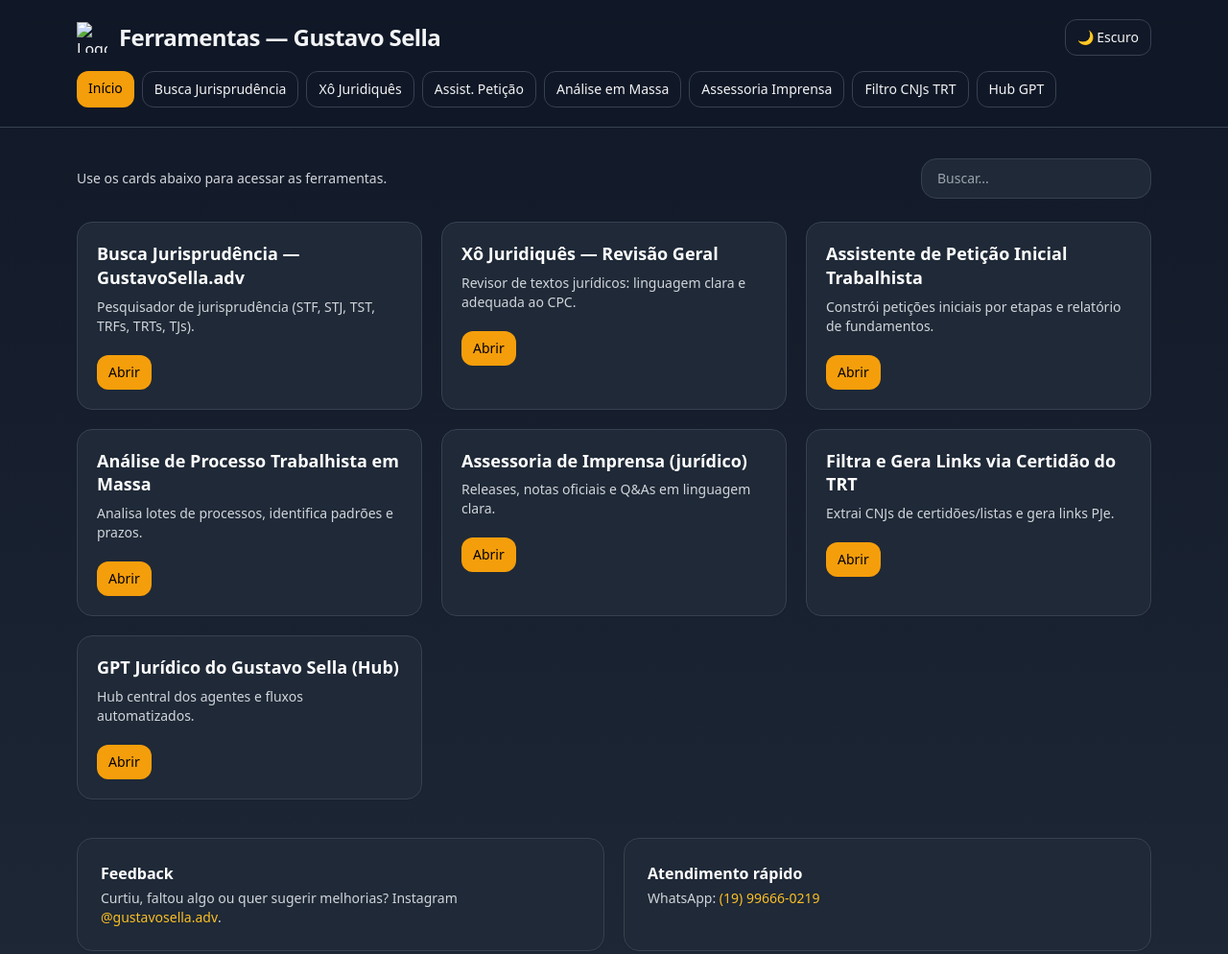
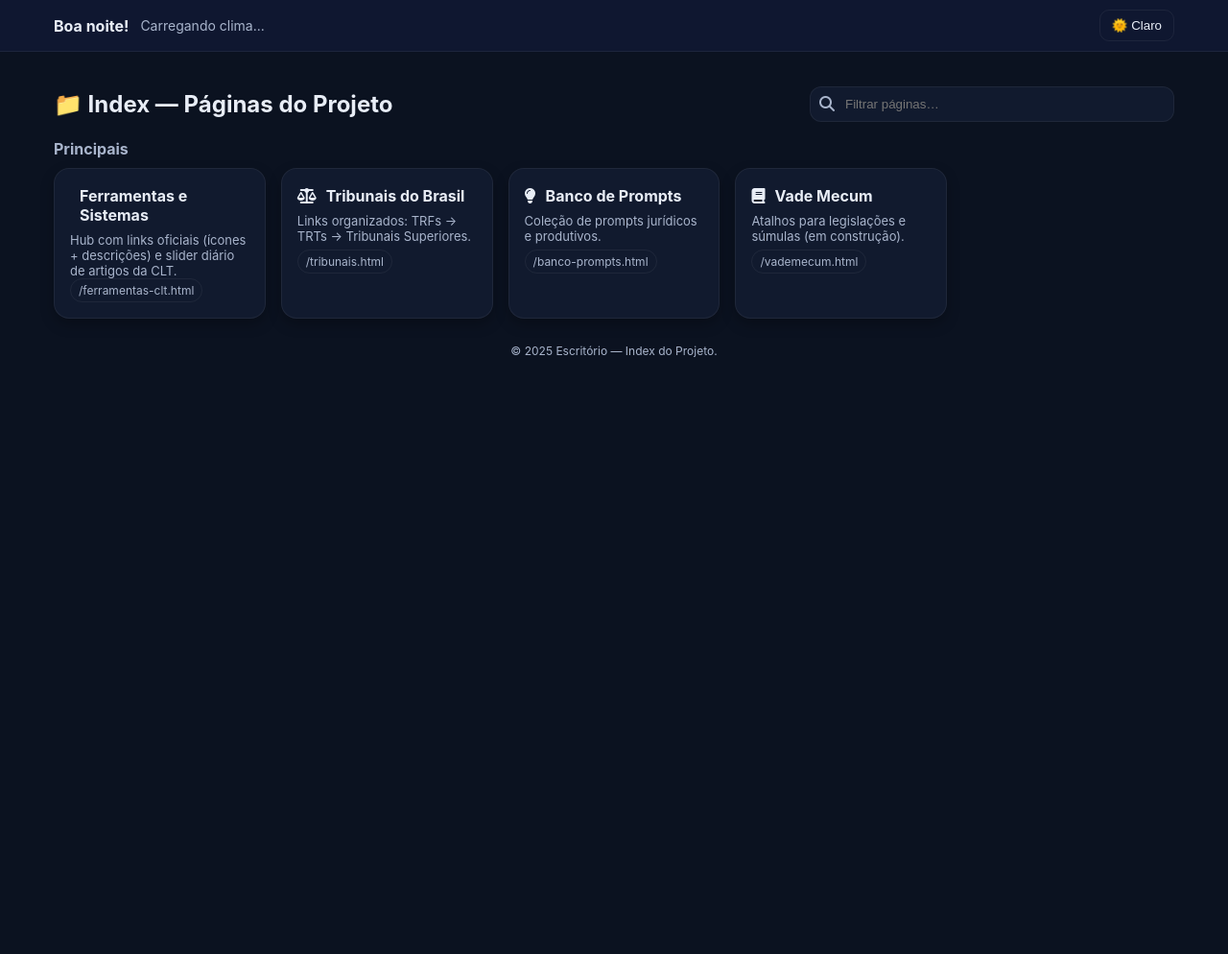
Before and after one commit to gustavosella/interno, a plain HTML site: page index.html in a window 1280 px wide. Shown: the top 994 px of the page at 96% size. After the commit the page ends 800 px from the top, so only its background shows below. Drawn offline with nearby package versions, Linux system fonts and the light colour scheme.

Commit message:
Add files via upload

```diff
--- a/index.html
+++ b/index.html
@@ -1,190 +1,104 @@
 <!DOCTYPE html>
 <html lang="pt-BR">
 <head>
-  <meta charset="utf-8" />
-  <meta name="viewport" content="width=device-width,initial-scale=1" />
-  <title>Início — Gustavo Sella</title>
-  <meta name="description" content="Ferramentas jurídicas do escritório Gustavo Sella." />
-  <script src="https://cdn.tailwindcss.com"></script>
+  <meta charset="UTF-8" />
+  <title>Index — Páginas do Projeto</title>
+  <meta name="viewport" content="width=device-width, initial-scale=1" />
+  <link rel="stylesheet" href="https://cdnjs.cloudflare.com/ajax/libs/font-awesome/6.5.0/css/all.min.css" />
+  <style>
+    :root { --bg:#0b1220; --card:#111a2e; --text:#e8edf6; --muted:#a9b5cc; --accent:#4f80ff; --bar:#0f1730; --bar-border:rgba(255,255,255,.06); --bar-text:#e8edf6; }
+    body.light { --bg:#f5f7fb; --card:#ffffff; --text:#0b1220; --muted:#55627a; --accent:#3b6cff; --bar:#ffffff; --bar-border:rgba(0,0,0,.08); --bar-text:#0b1220; }
+    *{box-sizing:border-box} body{margin:0;font-family:Inter,system-ui,Arial,sans-serif;background:var(--bg);color:var(--text)}
+    .wrap{max-width:1200px;margin:0 auto;padding:16px}
+    .topbar{position:sticky;top:0;z-index:50;background:var(--bar);color:var(--bar-text);border-bottom:1px solid var(--bar-border)}
+    .topbar-inner{display:flex;align-items:center;gap:12px;padding:10px 16px;max-width:1200px;margin:0 auto}
+    .hello{font-weight:700} .weather{font-size:14px;color:var(--muted)} .spacer{flex:1}
+    .theme-toggle{border:1px solid var(--bar-border);background:transparent;color:var(--bar-text);padding:8px 12px;border-radius:10px;cursor:pointer}
+    .hero{display:flex;gap:16px;align-items:center;justify-content:space-between;margin:20px 0 10px}
+    .hero h1{margin:0;font-size:24px}
+    .search{position:relative;max-width:380px;width:100%}
+    .search input{width:100%;padding:10px 12px 10px 36px;border-radius:12px;border:1px solid var(--bar-border);background:var(--card);color:var(--text)}
+    .search i{position:absolute;left:10px;top:10px;color:var(--muted)}
+    .section{margin:18px 0} .section h2{font-size:16px;margin:0 0 10px;color:var(--muted)}
+    .grid{display:grid;grid-template-columns:repeat(auto-fill,minmax(220px,1fr));gap:16px}
+    .card{background:var(--card);border:1px solid var(--bar-border);border-radius:16px;padding:16px;text-decoration:none;color:inherit;box-shadow:0 6px 14px rgba(0,0,0,.25);transition:transform .2s, box-shadow .2s}
+    body.light .card{box-shadow:0 6px 14px rgba(0,0,0,.08)}
+    .card:hover{transform:translateY(-4px);box-shadow:0 10px 20px rgba(0,0,0,.35)}
+    body.light .card:hover{box-shadow:0 12px 24px rgba(0,0,0,.12)}
+    .card .title{display:flex;align-items:center;gap:10px;margin:2px 0 8px;font-weight:700}
+    .card .desc{color:var(--muted);font-size:13px;min-height:38px}
+    .badge{display:inline-block;border:1px solid var(--bar-border);border-radius:999px;padding:4px 8px;font-size:12px;color:var(--muted)}
+    .footer{margin:26px 0 14px;text-align:center;color:var(--muted);font-size:12px}
+    .hidden{display:none}
+  </style>
+  <script>
+    document.addEventListener('DOMContentLoaded', function(){
+      const THEME_KEY = 'theme_pref_v1'; const body=document.body;
+      function applyTheme(m){ body.classList.toggle('light', m==='light'); localStorage.setItem(THEME_KEY,m); document.getElementById('theme-toggle').innerHTML = m==='light' ? '🌙 Escuro' : '🌞 Claro';}
+      applyTheme(localStorage.getItem(THEME_KEY) || 'dark');
+      document.getElementById('theme-toggle').addEventListener('click', ()=>applyTheme(body.classList.contains('light')?'dark':'light'));
+
+      const saudEl=document.getElementById('saudacao'); const climaEl=document.getElementById('clima');
+      const h=new Date().getHours(); saudEl.textContent=(h<12?'Bom dia':h<18?'Boa tarde':'Boa noite')+'!';
+      const WX_CACHE_KEY='wx_cache_v1';
+      function renderClima(d){try{const cw=d.current_weather;if(!cw)throw 0;climaEl.textContent=`Clima agora: ${cw.temperature}°C, vento ${cw.windspeed} km/h`;}catch{climaEl.textContent='Tempo indisponível';}}
+      function fetchClima(lat,lon){fetch(`https://api.open-meteo.com/v1/forecast?latitude=${lat}&longitude=${lon}&current_weather=true&timezone=auto`).then(r=>r.json()).then(data=>{try{localStorage.setItem(WX_CACHE_KEY,JSON.stringify({t:Date.now(),lat,lon,data}))}catch{}renderClima(data);}).catch(()=>climaEl.textContent='Tempo indisponível');}
+      try{const c=JSON.parse(localStorage.getItem(WX_CACHE_KEY)||'null'); if(c&&(Date.now()-c.t)<1800000){renderClima(c.data);}}catch{}
+      if(navigator.geolocation){navigator.geolocation.getCurrentPosition(p=>fetchClima(p.coords.latitude,p.coords.longitude),()=>fetchClima(-23.55,-46.63));} else {fetchClima(-23.55,-46.63);}
+
+      const q=document.getElementById('q'); const cards=[...document.querySelectorAll('.card')];
+      function norm(s){return s.toLowerCase().normalize('NFD').replace(/\p{Diacritic}/gu,'');}
+      q.addEventListener('input',()=>{ const v=norm(q.value); cards.forEach(c=>{const hay=norm(c.textContent); c.style.display = hay.includes(v)?'block':'none';}); });
+    });
+  </script>
 </head>
-<body class="min-h-screen bg-gradient-to-b from-gray-900 to-gray-800 text-gray-100">
-  <header class="sticky top-0 z-10 backdrop-blur bg-gray-900/80 border-b border-gray-700">
-    <div class="max-w-6xl mx-auto px-4 py-5 flex flex-col gap-4">
-      <div class="flex items-center justify-between gap-3">
-        <a href="index.html" class="flex items-center gap-3">
-          <img src="assets/logo.svg" alt="Logo" class="w-8 h-8" />
-          <h1 class="text-xl md:text-2xl font-bold tracking-tight">Ferramentas — Gustavo Sella</h1>
-        </a>
-        <button id="themeBtn" class="inline-flex items-center justify-center rounded-xl px-3 py-2 text-sm font-medium border border-gray-700 bg-gray-900 hover:bg-gray-700">🌙 Escuro</button>
-      </div>
-      <nav class="flex flex-wrap gap-2"><a href="index.html" class="px-3 py-2 rounded-xl text-sm font-medium bg-amber-500 text-black">Início</a>
-<a href="busca-jurisprudencia.html" class="px-3 py-2 rounded-xl text-sm font-medium border border-gray-700 hover:bg-gray-800">Busca Jurisprudência</a>
-<a href="xo-juridiquez.html" class="px-3 py-2 rounded-xl text-sm font-medium border border-gray-700 hover:bg-gray-800">Xô Juridiquês</a>
-<a href="assistente-peticao.html" class="px-3 py-2 rounded-xl text-sm font-medium border border-gray-700 hover:bg-gray-800">Assist. Petição</a>
-<a href="analise-processo.html" class="px-3 py-2 rounded-xl text-sm font-medium border border-gray-700 hover:bg-gray-800">Análise em Massa</a>
-<a href="assessoria-imprensa.html" class="px-3 py-2 rounded-xl text-sm font-medium border border-gray-700 hover:bg-gray-800">Assessoria Imprensa</a>
-<a href="filtra-trt.html" class="px-3 py-2 rounded-xl text-sm font-medium border border-gray-700 hover:bg-gray-800">Filtro CNJs TRT</a>
-<a href="hub-gpt.html" class="px-3 py-2 rounded-xl text-sm font-medium border border-gray-700 hover:bg-gray-800">Hub GPT</a></nav>
+<body>
+  <div class="topbar">
+    <div class="topbar-inner">
+      <div class="hello" id="saudacao">Olá!</div>
+      <div class="weather" id="clima">Carregando clima...</div>
+      <div class="spacer"></div>
+      <button id="theme-toggle" class="theme-toggle" aria-label="Alternar tema">🌞 Claro</button>
     </div>
-  </header>
+  </div>
 
-  <main class="max-w-6xl mx-auto px-4 py-8">
-
-    <div class="flex items-center justify-between gap-3">
-      <p class="text-sm text-gray-300">Use os cards abaixo para acessar as ferramentas.</p>
-      <label class="relative block">
-        <input id="search" placeholder="Buscar..." class="w-60 rounded-2xl border border-gray-700 bg-gray-800 text-gray-100 py-2.5 pl-4 pr-4 text-sm outline-none focus:ring-4 focus:ring-amber-500/30" />
-      </label>
-    </div>
-
-    <div id="cards" class="mt-6 grid sm:grid-cols-2 lg:grid-cols-3 gap-5">
-
-  <article class="group rounded-2xl border border-gray-700 bg-gray-800 shadow-sm hover:shadow-md overflow-hidden">
-    <div class="p-5">
-      <h2 class="text-lg font-semibold leading-snug text-white">
-        <a href="busca-jurisprudencia.html" class="hover:underline decoration-2 underline-offset-4">Busca Jurisprudência — GustavoSella.adv</a>
-      </h2>
-      <p class="mt-2 text-sm text-gray-300">Pesquisador de jurisprudência (STF, STJ, TST, TRFs, TRTs, TJs).</p>
-    </div>
-    <div class="flex gap-2 p-5 pt-0">
-      <a href="busca-jurisprudencia.html" class="inline-flex items-center justify-center rounded-xl px-3 py-2 text-sm font-medium bg-amber-500 text-black hover:bg-amber-400">Abrir</a>
-    </div>
-  </article>
-
-
-  <article class="group rounded-2xl border border-gray-700 bg-gray-800 shadow-sm hover:shadow-md overflow-hidden">
-    <div class="p-5">
-      <h2 class="text-lg font-semibold leading-snug text-white">
-        <a href="xo-juridiquez.html" class="hover:underline decoration-2 underline-offset-4">Xô Juridiquês — Revisão Geral</a>
-      </h2>
-      <p class="mt-2 text-sm text-gray-300">Revisor de textos jurídicos: linguagem clara e adequada ao CPC.</p>
-    </div>
-    <div class="flex gap-2 p-5 pt-0">
-      <a href="xo-juridiquez.html" class="inline-flex items-center justify-center rounded-xl px-3 py-2 text-sm font-medium bg-amber-500 text-black hover:bg-amber-400">Abrir</a>
-    </div>
-  </article>
-
-
-  <article class="group rounded-2xl border border-gray-700 bg-gray-800 shadow-sm hover:shadow-md overflow-hidden">
-    <div class="p-5">
-      <h2 class="text-lg font-semibold leading-snug text-white">
-        <a href="assistente-peticao.html" class="hover:underline decoration-2 underline-offset-4">Assistente de Petição Inicial Trabalhista</a>
-      </h2>
-      <p class="mt-2 text-sm text-gray-300">Constrói petições iniciais por etapas e relatório de fundamentos.</p>
-    </div>
-    <div class="flex gap-2 p-5 pt-0">
-      <a href="assistente-peticao.html" class="inline-flex items-center justify-center rounded-xl px-3 py-2 text-sm font-medium bg-amber-500 text-black hover:bg-amber-400">Abrir</a>
-    </div>
-  </article>
-
-
-  <article class="group rounded-2xl border border-gray-700 bg-gray-800 shadow-sm hover:shadow-md overflow-hidden">
-    <div class="p-5">
-      <h2 class="text-lg font-semibold leading-snug text-white">
-        <a href="analise-processo.html" class="hover:underline decoration-2 underline-offset-4">Análise de Processo Trabalhista em Massa</a>
-      </h2>
-      <p class="mt-2 text-sm text-gray-300">Analisa lotes de processos, identifica padrões e prazos.</p>
-    </div>
-    <div class="flex gap-2 p-5 pt-0">
-      <a href="analise-processo.html" class="inline-flex items-center justify-center rounded-xl px-3 py-2 text-sm font-medium bg-amber-500 text-black hover:bg-amber-400">Abrir</a>
-    </div>
-  </article>
-
-
-  <article class="group rounded-2xl border border-gray-700 bg-gray-800 shadow-sm hover:shadow-md overflow-hidden">
-    <div class="p-5">
-      <h2 class="text-lg font-semibold leading-snug text-white">
-        <a href="assessoria-imprensa.html" class="hover:underline decoration-2 underline-offset-4">Assessoria de Imprensa (jurídico)</a>
-      </h2>
-      <p class="mt-2 text-sm text-gray-300">Releases, notas oficiais e Q&As em linguagem clara.</p>
-    </div>
-    <div class="flex gap-2 p-5 pt-0">
-      <a href="assessoria-imprensa.html" class="inline-flex items-center justify-center rounded-xl px-3 py-2 text-sm font-medium bg-amber-500 text-black hover:bg-amber-400">Abrir</a>
-    </div>
-  </article>
-
-
-  <article class="group rounded-2xl border border-gray-700 bg-gray-800 shadow-sm hover:shadow-md overflow-hidden">
-    <div class="p-5">
-      <h2 class="text-lg font-semibold leading-snug text-white">
-        <a href="filtra-trt.html" class="hover:underline decoration-2 underline-offset-4">Filtra e Gera Links via Certidão do TRT</a>
-      </h2>
-      <p class="mt-2 text-sm text-gray-300">Extrai CNJs de certidões/listas e gera links PJe.</p>
-    </div>
-    <div class="flex gap-2 p-5 pt-0">
-      <a href="filtra-trt.html" class="inline-flex items-center justify-center rounded-xl px-3 py-2 text-sm font-medium bg-amber-500 text-black hover:bg-amber-400">Abrir</a>
-    </div>
-  </article>
-
-
-  <article class="group rounded-2xl border border-gray-700 bg-gray-800 shadow-sm hover:shadow-md overflow-hidden">
-    <div class="p-5">
-      <h2 class="text-lg font-semibold leading-snug text-white">
-        <a href="hub-gpt.html" class="hover:underline decoration-2 underline-offset-4">GPT Jurídico do Gustavo Sella (Hub)</a>
-      </h2>
-      <p class="mt-2 text-sm text-gray-300">Hub central dos agentes e fluxos automatizados.</p>
-    </div>
-    <div class="flex gap-2 p-5 pt-0">
-      <a href="hub-gpt.html" class="inline-flex items-center justify-center rounded-xl px-3 py-2 text-sm font-medium bg-amber-500 text-black hover:bg-amber-400">Abrir</a>
-    </div>
-  </article>
-
-    </div>
-
-    <script>
-      const cards = Array.from(document.querySelectorAll('#cards article'));
-      const input = document.getElementById('search');
-      function filter() {
-        const q = (input.value||'').toLowerCase();
-        cards.forEach(card => {
-          const text = card.textContent.toLowerCase();
-          card.style.display = text.includes(q) ? '' : 'none';
-        });
-      }
-      input.addEventListener('input', filter);
-    </script>
-
-    <div class="mt-10 grid md:grid-cols-2 gap-5">
-      <div class="rounded-2xl border border-gray-700 bg-gray-800 p-6 shadow-sm">
-        <h3 class="text-base font-semibold text-white">Feedback</h3>
-        <p class="mt-1 text-sm text-gray-300">
-          Curtiu, faltou algo ou quer sugerir melhorias? Instagram
-          <a class="font-medium text-amber-400 hover:underline" href="https://instagram.com/gustavosella.adv" target="_blank">@gustavosella.adv</a>.
-        </p>
-      </div>
-      <div class="rounded-2xl border border-gray-700 bg-gray-800 p-6 shadow-sm">
-        <h3 class="text-base font-semibold text-white">Atendimento rápido</h3>
-        <p class="mt-1 text-sm text-gray-300">
-          WhatsApp: <a class="font-medium text-amber-400 hover:underline" href="https://wa.me/5519996660219?text=Ol%C3%A1%2C+vim+do+site+de+ferramentas+jur%C3%ADdicas." target="_blank">(19) 99666-0219</a>
-        </p>
+  <div class="wrap">
+    <div class="hero">
+      <h1>📁 Index — Páginas do Projeto</h1>
+      <div class="search">
+        <i class="fa fa-search"></i>
+        <input id="q" type="search" placeholder="Filtrar páginas…" />
       </div>
     </div>
 
-  </main>
+    <div class="section">
+      <h2>Principais</h2>
+      <div class="grid">
+        <a class="card" href="ferramentas-clt.html">
+          <div class="title"><i class="fa-solid fa-grid-2"></i><span>Ferramentas e Sistemas</span></div>
+          <div class="desc">Hub com links oficiais (ícones + descrições) e slider diário de artigos da CLT.</div>
+          <span class="badge">/ferramentas-clt.html</span>
+        </a>
+        <a class="card" href="tribunais.html">
+          <div class="title"><i class="fa-solid fa-scale-balanced"></i><span>Tribunais do Brasil</span></div>
+          <div class="desc">Links organizados: TRFs → TRTs → Tribunais Superiores.</div>
+          <span class="badge">/tribunais.html</span>
+        </a>
+        <a class="card" href="banco-prompts.html">
+          <div class="title"><i class="fa-solid fa-lightbulb"></i><span>Banco de Prompts</span></div>
+          <div class="desc">Coleção de prompts jurídicos e produtivos.</div>
+          <span class="badge">/banco-prompts.html</span>
+        </a>
+        <a class="card" href="vademecum.html">
+          <div class="title"><i class="fa-solid fa-book"></i><span>Vade Mecum</span></div>
+          <div class="desc">Atalhos para legislações e súmulas (em construção).</div>
+          <span class="badge">/vademecum.html</span>
+        </a>
+      </div>
+    </div>
 
-  <footer class="mt-12 border-t border-gray-700">
-    <div class="max-w-6xl mx-auto px-4 py-8 text-xs text-gray-400">© <span id="year"></span> Gustavo Sella Advocacia — Ferramentas jurídicas.</div>
-  </footer>
-
-  <script>
-    let theme = localStorage.getItem('theme') || 'dark';
-    function applyTheme() {
-      const btn = document.getElementById('themeBtn');
-      if (theme === 'light') {
-        document.body.className = 'min-h-screen bg-gradient-to-b from-[#f7f6f3] to-[#ebe7e1] text-[#2c2c2c]';
-        if(btn) btn.textContent = '☀️ Claro';
-      } else {
-        document.body.className = 'min-h-screen bg-gradient-to-b from-gray-900 to-gray-800 text-gray-100';
-        if(btn) btn.textContent = '🌙 Escuro';
-      }
-      document.getElementById('year').textContent = new Date().getFullYear();
-    }
-    document.getElementById('themeBtn')?.addEventListener('click', () => {
-      theme = theme === 'light' ? 'dark' : 'light';
-      localStorage.setItem('theme', theme);
-      applyTheme();
-    });
-    applyTheme();
-  </script>
+    <div class="footer">© <span id="year"></span> Escritório — Index do Projeto.</div>
+  </div>
+  <script>document.getElementById('year').textContent=new Date().getFullYear();</script>
 </body>
 </html>
```
Also changed, not shown: banco-prompts.html (added, +12 -0 lines), ferramentas-clt.html (added, +178 -0 lines), tribunais.html (added, +74 -0 lines), vademecum.html (added, +12 -0 lines).
